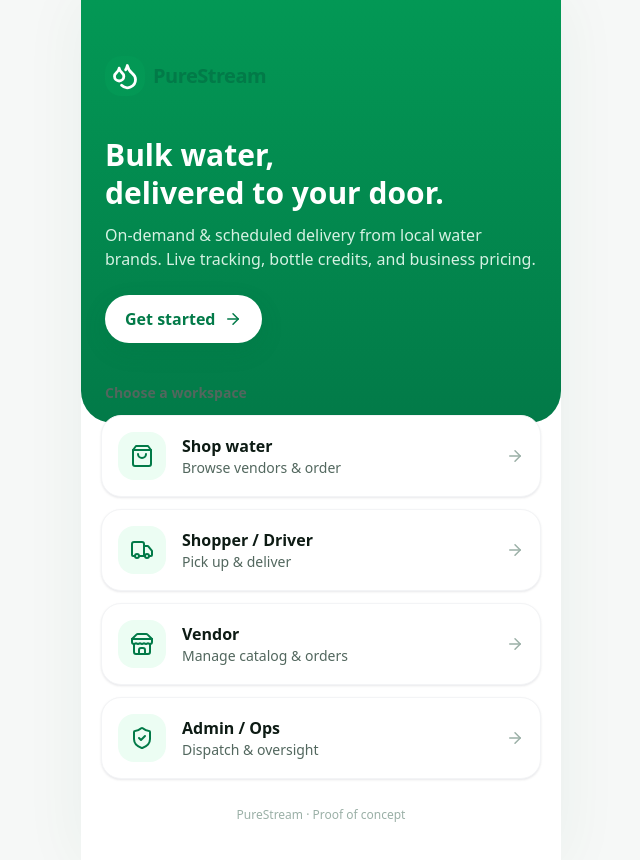
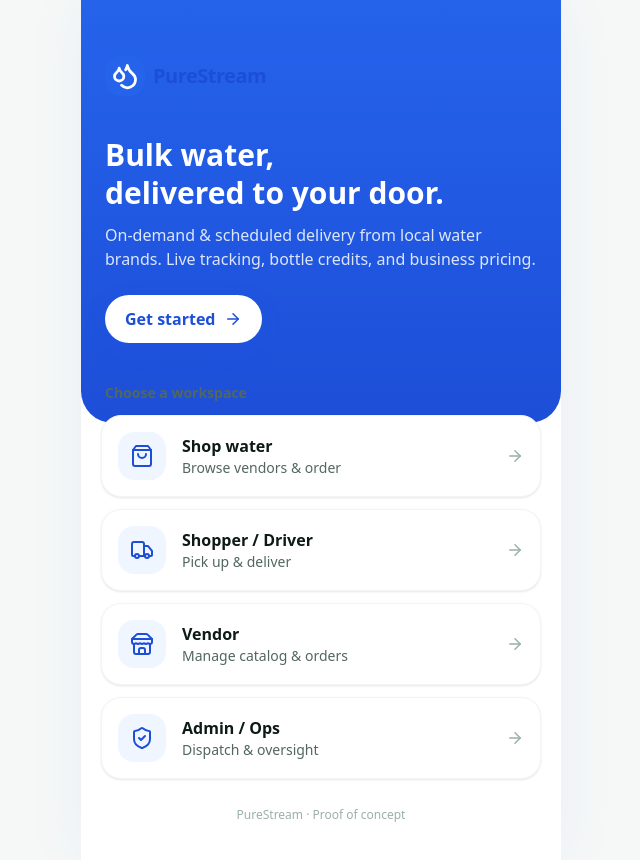
Before and after one commit to jonathanjohnson8/purestream, a Next.js app: page / in a window 1280 px wide. Shown: the top 860 px of the page, without its empty margins (319-959 px from the left). Built offline with nearby package versions, Linux system fonts and the light colour scheme; no server answers.

Commit message:
blue color

```diff
--- a/src/app/globals.css
+++ b/src/app/globals.css
@@ -21,7 +21,7 @@ body {
   min-height: 100dvh;
   background: #ffffff;
   position: relative;
-  box-shadow: 0 0 60px rgba(5, 96, 58, 0.06);
+  box-shadow: 0 0 60px rgba(37, 99, 235, 0.06);
 }
 
 @layer components {
--- a/src/app/layout.tsx
+++ b/src/app/layout.tsx
@@ -10,7 +10,7 @@ export const viewport: Viewport = {
   width: "device-width",
   initialScale: 1,
   maximumScale: 1,
-  themeColor: "#039855",
+  themeColor: "#2563eb",
 };
 
 export default function RootLayout({
--- a/src/components/order/LiveMap.tsx
+++ b/src/components/order/LiveMap.tsx
@@ -42,7 +42,7 @@ export function LiveMap({ shopperId, initialShopper, destination, vendor }: Prop
     return (
       <div className="card overflow-hidden">
         <div className="h-44 bg-brand-50 grid place-items-center relative">
-          <div className="absolute inset-0 opacity-30" style={{ backgroundImage: "radial-gradient(circle at 30% 40%, #6ce9a6 0, transparent 40%), radial-gradient(circle at 70% 60%, #32d583 0, transparent 35%)" }} />
+          <div className="absolute inset-0 opacity-30" style={{ backgroundImage: "radial-gradient(circle at 30% 40%, #93c5fd 0, transparent 40%), radial-gradient(circle at 70% 60%, #60a5fa 0, transparent 35%)" }} />
           <div className="text-center z-10">
             <Navigation className="mx-auto text-brand-600 mb-1" size={28} />
             <p className="text-sm font-semibold text-brand-700">Live tracking</p>
@@ -69,7 +69,7 @@ export function LiveMap({ shopperId, initialShopper, destination, vendor }: Prop
           >
             {vendor && (
               <AdvancedMarker position={vendor}>
-                <Pin background="#039855" borderColor="#027a48" glyphColor="#fff" />
+                <Pin background="#2563eb" borderColor="#1d4ed8" glyphColor="#fff" />
               </AdvancedMarker>
             )}
             {destination && (
@@ -79,7 +79,7 @@ export function LiveMap({ shopperId, initialShopper, destination, vendor }: Prop
             )}
             {pos && (
               <AdvancedMarker position={pos}>
-                <Pin background="#12b76a" borderColor="#039855" glyphColor="#fff" />
+                <Pin background="#3b82f6" borderColor="#2563eb" glyphColor="#fff" />
               </AdvancedMarker>
             )}
           </Map>
--- a/tailwind.config.ts
+++ b/tailwind.config.ts
@@ -6,16 +6,16 @@ const config: Config = {
     extend: {
       colors: {
         brand: {
-          50: "#ecfdf3",
-          100: "#d1fadf",
-          200: "#a6f4c5",
-          300: "#6ce9a6",
-          400: "#32d583",
-          500: "#12b76a",
-          600: "#039855",
-          700: "#027a48",
-          800: "#05603a",
-          900: "#054f31",
+          50: "#eff6ff",
+          100: "#dbeafe",
+          200: "#bfdbfe",
+          300: "#93c5fd",
+          400: "#60a5fa",
+          500: "#3b82f6",
+          600: "#2563eb",
+          700: "#1d4ed8",
+          800: "#1e40af",
+          900: "#1e3a8a",
         },
         ink: {
           900: "#0d1b14",
@@ -29,7 +29,7 @@ const config: Config = {
       },
       boxShadow: {
         card: "0 1px 3px rgba(16,24,40,0.06), 0 1px 2px rgba(16,24,40,0.04)",
-        float: "0 8px 24px rgba(5,96,58,0.12)",
+        float: "0 8px 24px rgba(37,99,235,0.12)",
       },
       borderRadius: {
         xl: "1rem",
```
Also changed, not shown: public/favicon.svg.
